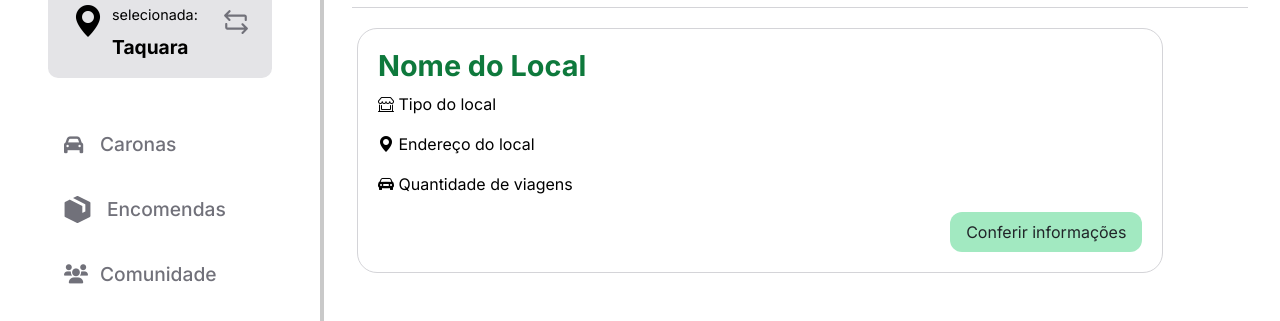
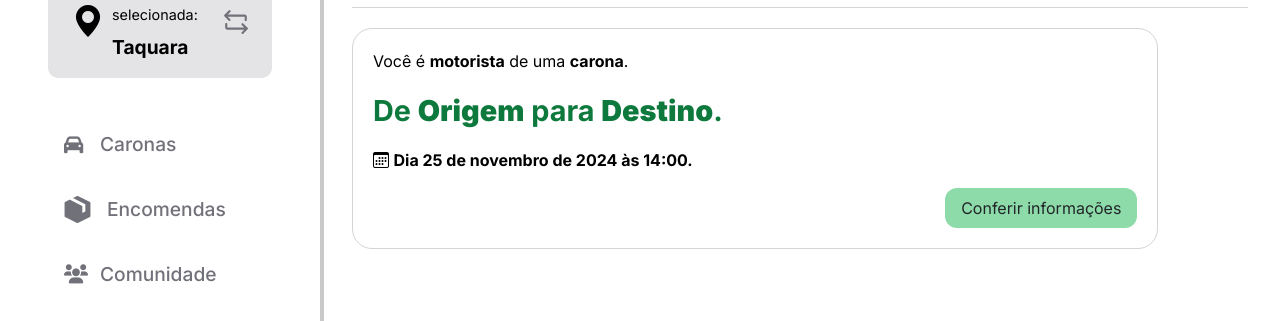
Before and after one commit to ICEI-PUC-Minas-PMV-SI/pmv-si-2025-2-pe1-t3-rota-mais, a website: page src/public/pages/viagens/viagens.html in a window 1280 px wide. Shown: the part 186-507 px from the top of the page. Drawn offline with nearby package versions, Linux system fonts and the light colour scheme; some packages are replaced by stand-ins of ours; no server answers; a script that the page names is missing.

Commit message:
Update viagens

```diff
--- a/src/public/assets/styles/components.css
+++ b/src/public/assets/styles/components.css
@@ -321,7 +321,7 @@
   margin-left: 5px;
 }
 
-.comunidades-box-locais {
+.comunidades-box-locais, .viagens-box-locais{
   position: relative;
   display: flex;
   gap: 20px;
@@ -350,7 +350,7 @@
   display: block;
 }
 
-.comunidades-info {
+.comunidades-info, .viagens-info {
   flex: 1;
   padding: 20px;
   display: flex;
@@ -359,13 +359,13 @@
   position: relative;
 }
 
-.comunidades-nome-local {
+.comunidades-nome-local, .viagens-origem-destino {
   font-size: 1.8rem;
   color: #0E793C;
   font-weight: 700;
 }
 
-.comunidades-conhecer-local {
+.comunidades-conhecer-local, .viagens-conferir-info {
   align-self: flex-end;
   background: #A2E9C1;
   border-radius: 12px;
@@ -374,7 +374,7 @@
   cursor: pointer;
   transition: 0.2s;
 }
-.comunidades-conhecer-local:hover {
+.comunidades-conhecer-local:hover, .viagens-conferir-info {
   background: #8cdba9;
 }
 
--- a/src/public/pages/viagens/viagens.html
+++ b/src/public/pages/viagens/viagens.html
@@ -14,7 +14,7 @@
   <link rel="stylesheet" href="https://cdnjs.cloudflare.com/ajax/libs/font-awesome/6.0.0-beta3/css/all.min.css">
   <link rel="stylesheet" href="../../assets/styles/main.css">
 
-  <title>Rota + | Comunidades</title>
+  <title>Rota + | Minhas Viagens</title>
 
 </head>
 
@@ -35,18 +35,19 @@
       <button class="filter-tab" id="bnt-locais-comunidade">Encomendas</button>
     </div>
 
+  <div class="viagens-box-locais">
+  <div class="viagens-info">
 
-  <div class="comunidades-box-locais">
+   <p>Você é <strong>motorista</strong> de uma <strong>carona</strong>.</p>
 
+<p class="viagens-origem-destino">De <strong>Origem</strong> para <strong>Destino</strong>.</p>
 
-  <div class="comunidades-info">
-    <h3 class="comunidades-nome-local">Nome do Local</h3>
-    <p class="comunidades-txt-tipo-local bi bi-shop-window"> Tipo do local</p>
-    <p class="comunidades-txt-endereco-local bi bi-geo-alt-fill"> Endereço do local</p>
-    <p class="comunidades-txt-quantidade-viagens bi-car-front-fill"> Quantidade de viagens</p>
+<p class="viagens-data bi bi-calendar3">
+<strong>Dia <time datetime="2025-11-25T14:00:00">25 de novembro de 2024 às 14:00.</time></strong>
+</p>
 
-    <button class="btn comunidades-conhecer-local" id="bnt-conhecer-local">
-   Conferir informações
+    <button class="btn viagens-conferir-info" id="bnt-conhecer-local">
+      Conferir informações
     </button>
   </div>
 </div>
```
